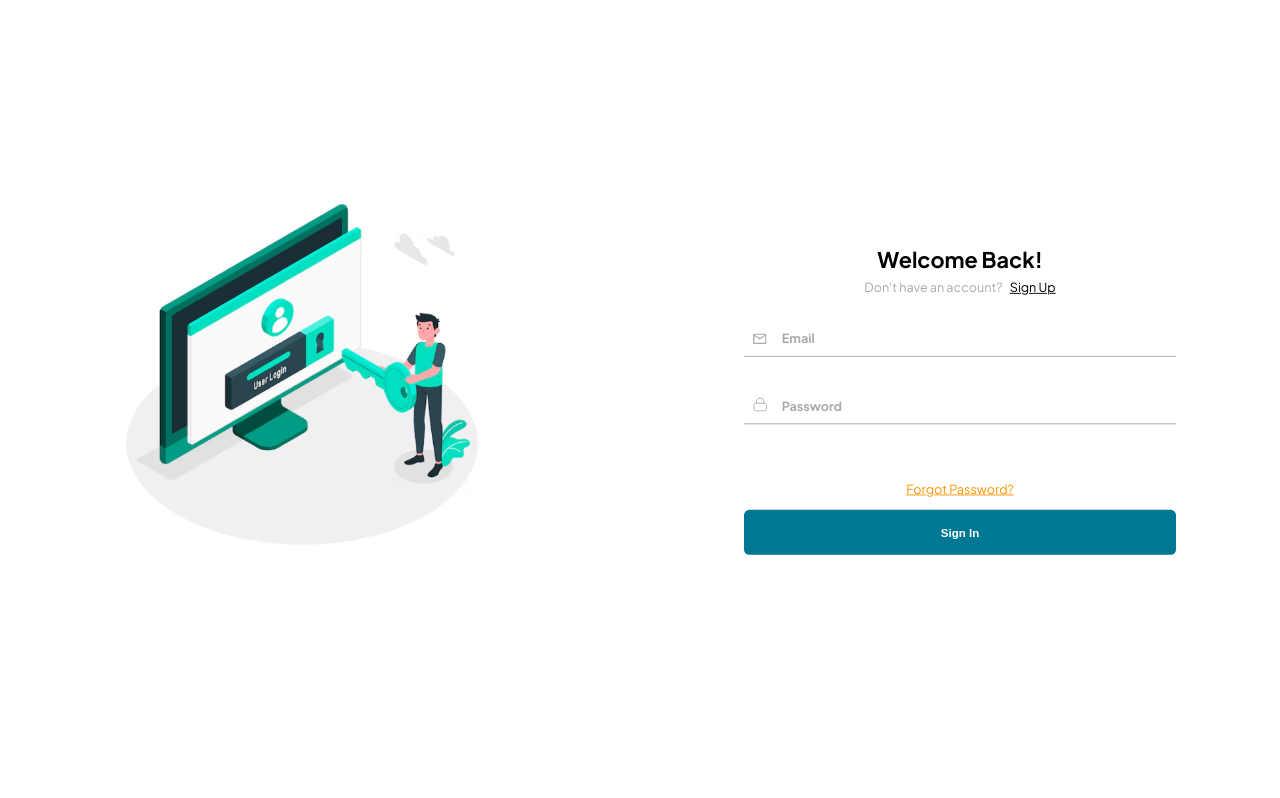
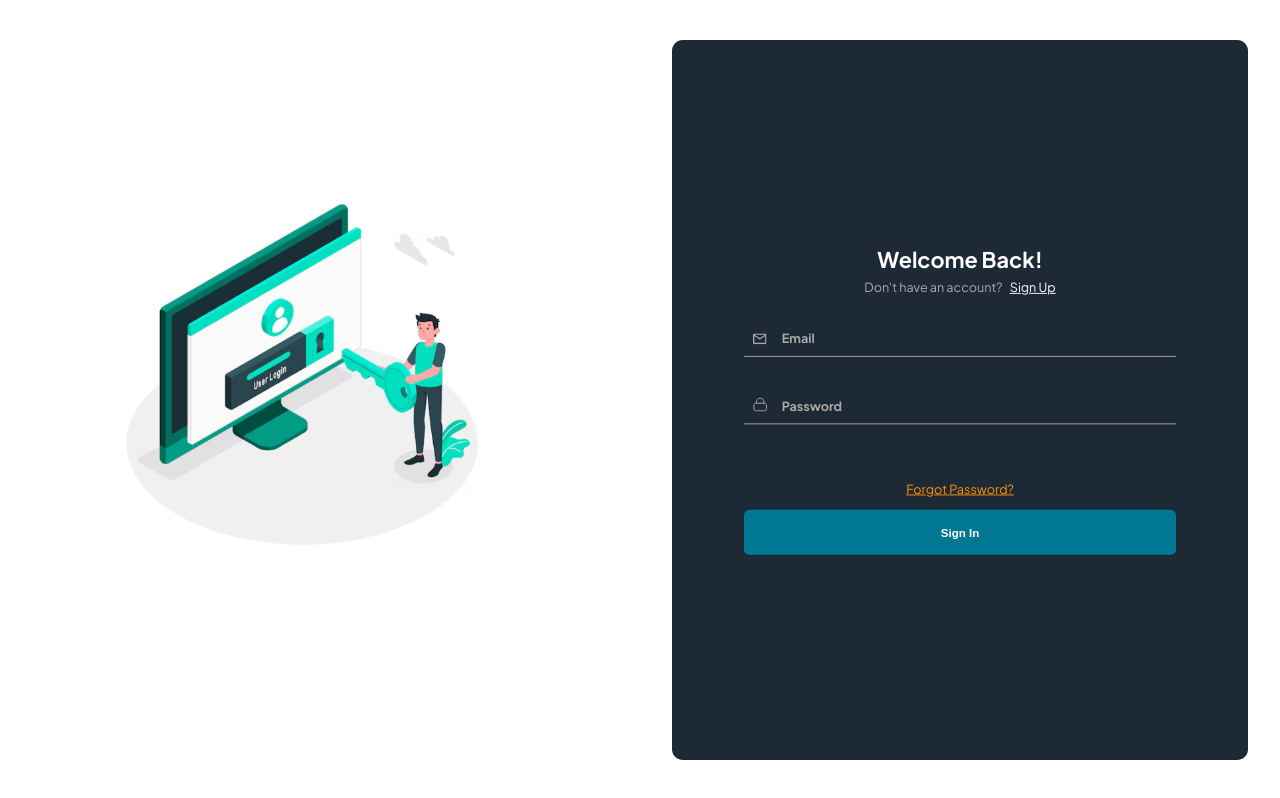
Before and after one commit to asimrasheed533/Royale-web, a Next.js app: page /signIn in a window 1280 px wide. Built offline with nearby package versions, Linux system fonts and the light colour scheme; no server answers.

Commit message:
Update signin.scss

```diff
--- a/style/signin.scss
+++ b/style/signin.scss
@@ -81,12 +81,15 @@
   justify-content: center;
   flex-direction: column;
   scale: 0.9;
+  background-color: var(--lightBlue);
+  border-radius: 12px;
 }
 
 .create__container__from__heading {
   font-size: 24px;
   font-weight: 700;
   margin-bottom: 0.3em;
+  color: var(--white);
 }
 
 .create__container__from__sub__heading {
@@ -97,7 +100,7 @@
 }
 
 .create__container__link {
-  color: black;
+  color: var(--white);
   cursor: pointer;
   margin-left: 0.4em;
   transition: 300ms ease-in-out;
```
